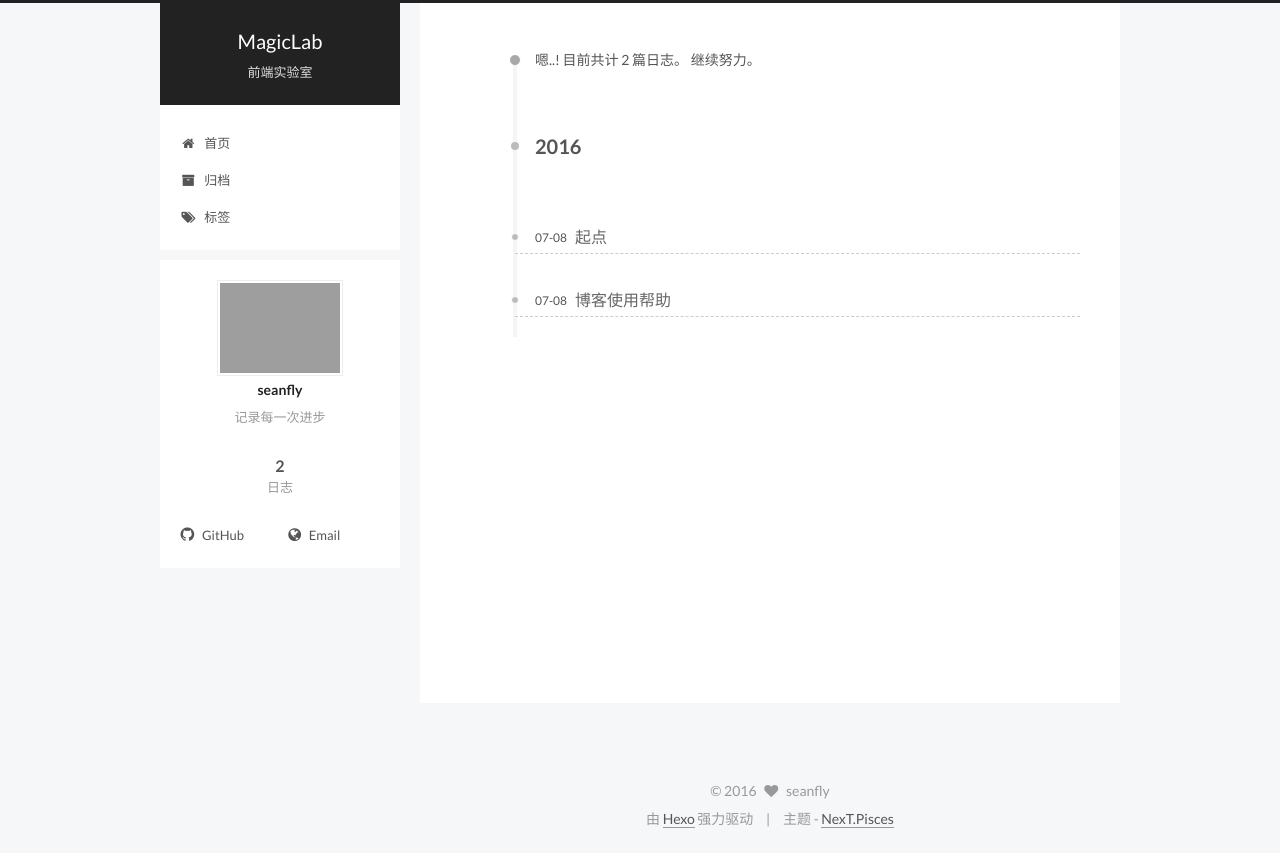
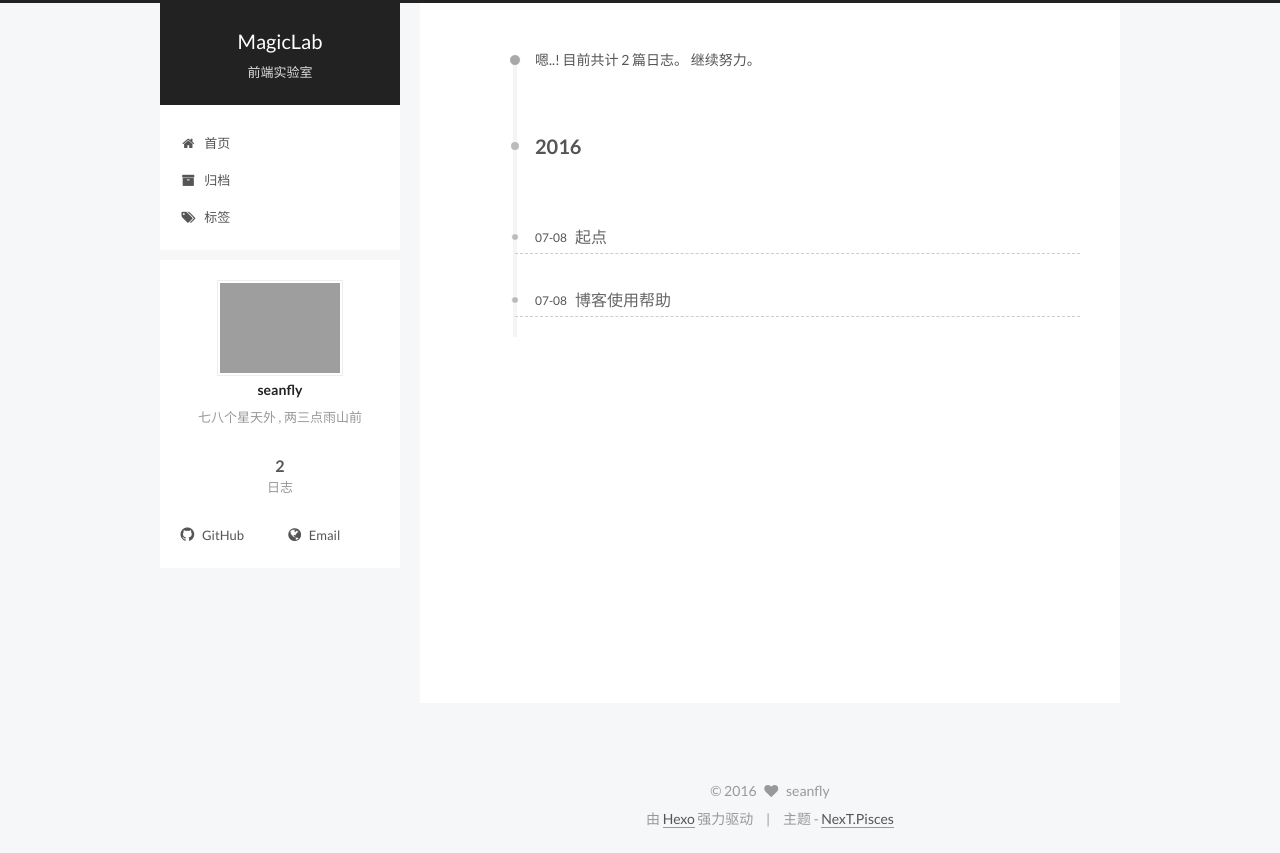
Before and after one commit to seanfly/seanfly.github.io, a plain HTML site: page archives/2016/07/index.html in a window 1280 px wide. Drawn offline with Linux system fonts and the light colour scheme; grey boxes are pictures that could not be loaded.

Commit message:
Site updated: 2016-07-08 18:31:09

```diff
--- a/archives/2016/07/index.html
+++ b/archives/2016/07/index.html
@@ -84,15 +84,15 @@
 
 
 
-<meta name="description" content="记录每一次进步">
+<meta name="description" content="七八个星天外 , 两三点雨山前">
 <meta property="og:type" content="website">
 <meta property="og:title" content="MagicLab">
 <meta property="og:url" content="http://yoursite.com/archives/2016/07/index.html">
 <meta property="og:site_name" content="MagicLab">
-<meta property="og:description" content="记录每一次进步">
+<meta property="og:description" content="七八个星天外 , 两三点雨山前">
 <meta name="twitter:card" content="summary">
 <meta name="twitter:title" content="MagicLab">
-<meta name="twitter:description" content="记录每一次进步">
+<meta name="twitter:description" content="七八个星天外 , 两三点雨山前">
 
 
 
@@ -344,7 +344,7 @@
                src="https://avatars3.githubusercontent.com/u/13298682?v=3&s=460"
                alt="seanfly" />
           <p class="site-author-name" itemprop="name">seanfly</p>
-          <p class="site-description motion-element" itemprop="description">记录每一次进步</p>
+          <p class="site-description motion-element" itemprop="description">七八个星天外 , 两三点雨山前</p>
         </div>
         <nav class="site-state motion-element">
           <div class="site-state-item site-state-posts">
```
Also changed, not shown: 2016/07/08/hello-world/index.html (+1 -1 lines), 2016/07/08/startup/index.html (+1 -1 lines), archives/2016/index.html (+4 -4 lines), archives/index.html (+4 -4 lines), index.html (+4 -4 lines).
